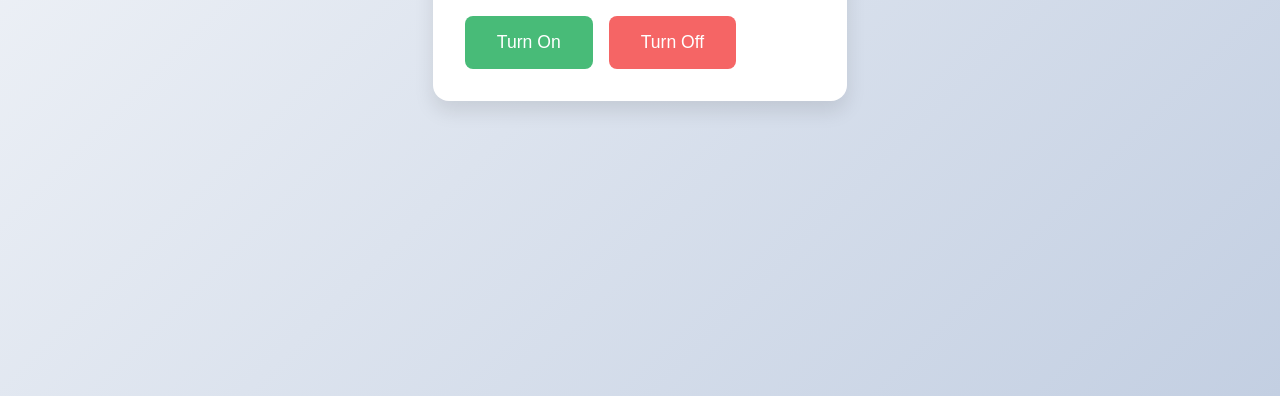
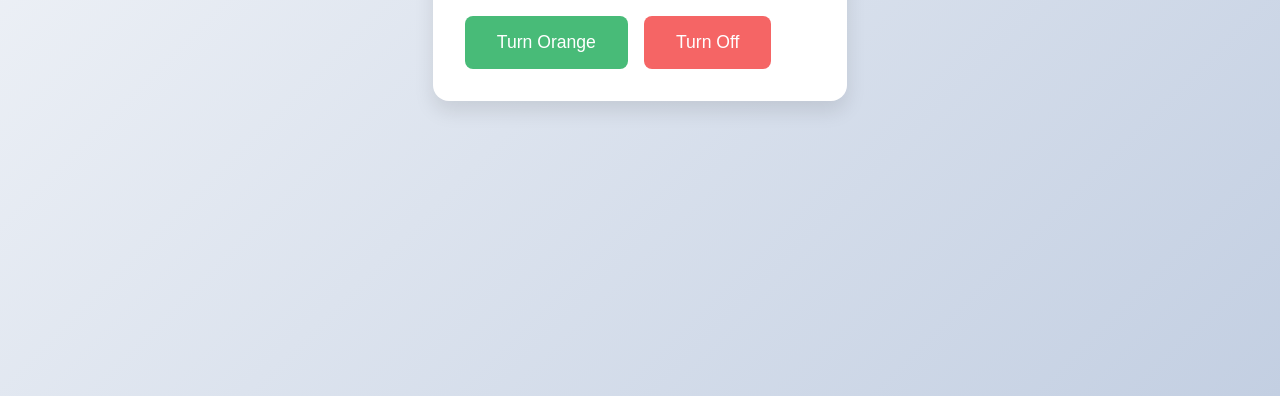
Before and after one commit to jollyroger404/bedroom-app, a plain HTML site: page public/index.html in a window 1280 px wide. Shown: the part 404-800 px from the top of the page. Drawn offline with Linux system fonts and the light colour scheme.

Commit message:
changed turn on to turn orange

```diff
--- a/public/index.html
+++ b/public/index.html
@@ -84,7 +84,7 @@
     <div class="container">
         <h1>Bedroom Light Control</h1>
         <div class="button-container">
-            <button id="onButton" onclick="controlLight('on')">Turn On</button>
+            <button id="onButton" onclick="controlLight('on')">Turn Orange</button>
             <button id="offButton" onclick="controlLight('off')">Turn Off</button>
         </div>
         <div id="status"></div>
```
